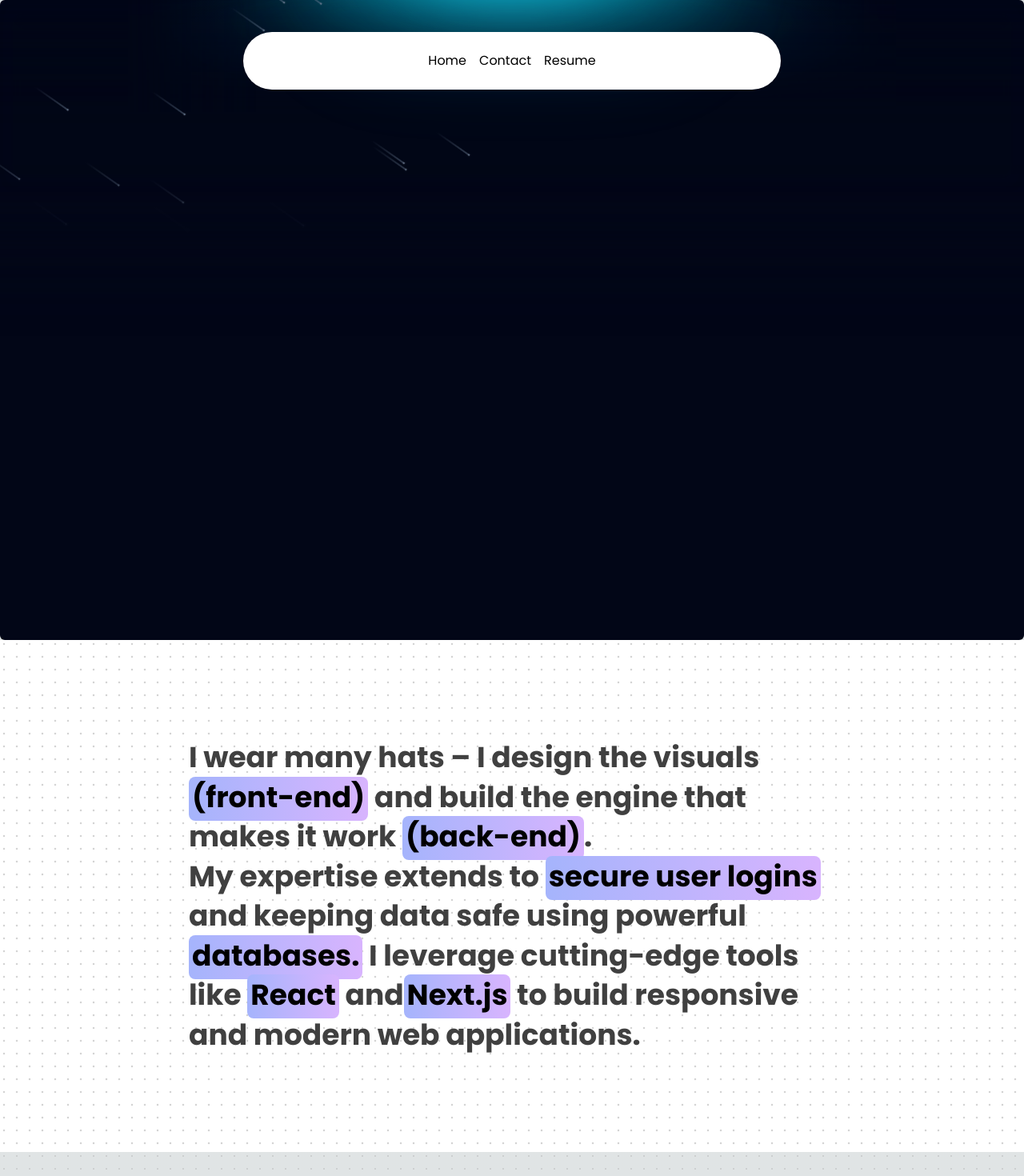
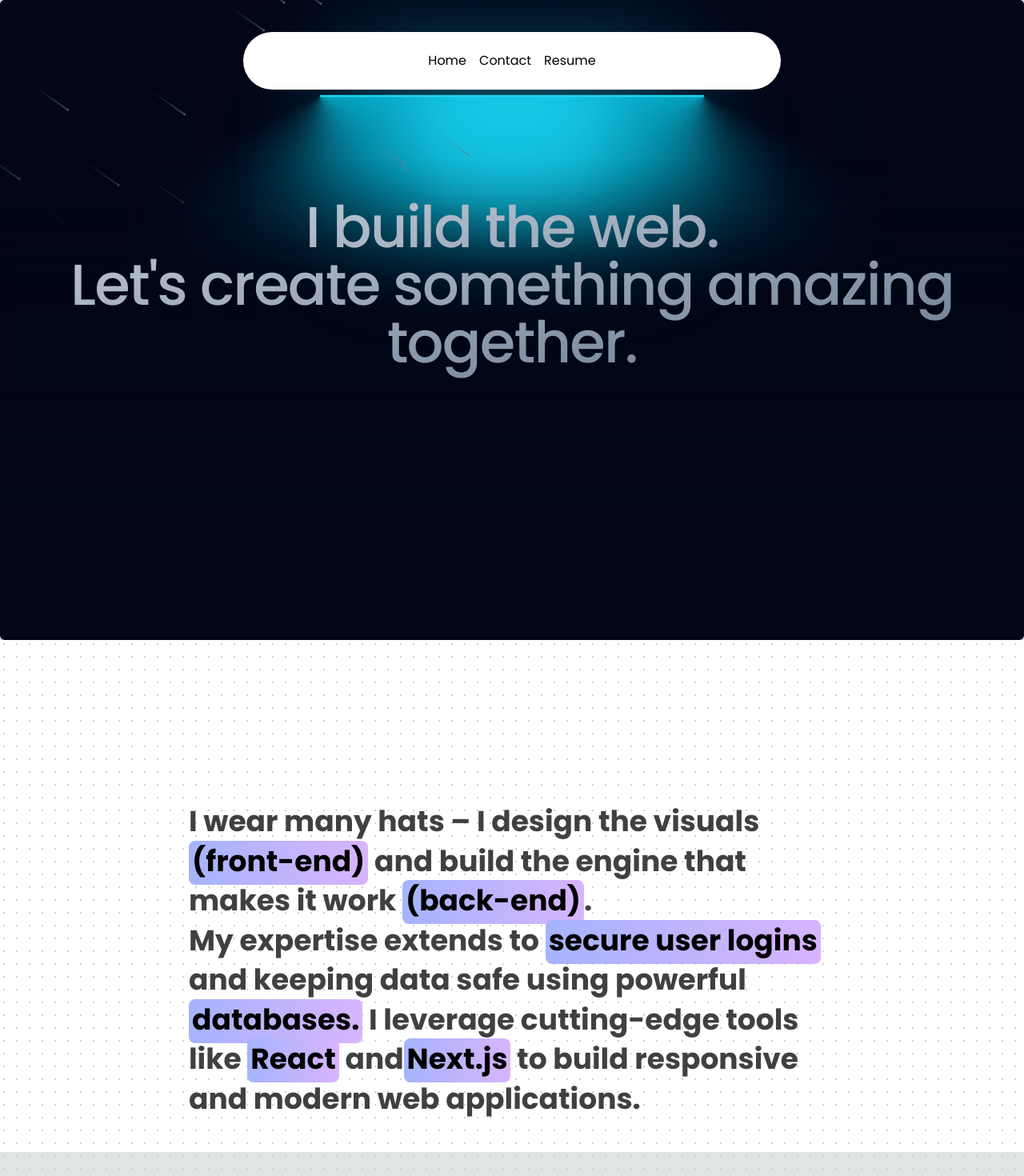
Before and after one commit to divyansharma001/portfolio, a Next.js app: page / in a window 1280 px wide. Shown: the top 1470 px of the page at 80% size. Built offline with nearby package versions, Linux system fonts and the light colour scheme.

Commit message:
Making responsive

```diff
--- a/src/components/Hero.tsx
+++ b/src/components/Hero.tsx
@@ -18,9 +18,9 @@
           duration: 0.5,
           ease: [0.4, 0.0, 0.2, 1],
         }}
-        className="text-2xl px-4 md:text-2xl lg:text-4xl font-bold text-neutral-700 dark:text-white max-w-4xl leading-relaxed lg:leading-snug  mx-auto "
+        className="text-2xl px-4 md:text-2xl lg:text-4xl font-bold text-neutral-700 dark:text-white max-w-4xl leading-relaxed lg:leading-snug  mx-auto pt-40"
       >
-        <div className="p-7">
+        <div className="xl:p-7">
   I wear many hats &ndash; I design the visuals{" "}
   <p>
     <Highlight className="text-black dark:text-white">
--- a/src/components/LampHeader.tsx
+++ b/src/components/LampHeader.tsx
@@ -6,7 +6,8 @@
 
 export function LampDemo() {
   return (
-    <LampContainer className="sm:block hidden">
+    <div className="xl:block hidden">
+    <LampContainer>
       <motion.h1
         initial={{ opacity: 0.5, y: 100 }}
         whileInView={{ opacity: 1, y: 0 }}
@@ -15,7 +16,7 @@
           duration: 0.8,
           ease: "easeInOut",
         }}
-        className="mt-8 w-full bg-gradient-to-br from-slate-300 to-slate-500 py-4 bg-clip-text text-center text-4xl font-medium tracking-tight text-transparent md:text-7xl sm:block hidden"
+        className="mt-8 w-full bg-gradient-to-br from-slate-300 to-slate-500 py-4 bg-clip-text text-center text-4xl font-medium tracking-tight text-transparent md:text-7xl xl:block hidden"
       >
         I build the web. <br />
         Let&apos;s create something amazing together.
@@ -23,5 +24,6 @@
       </motion.h1>
 
     </LampContainer>
+    </div>
   );
 }
--- a/src/components/ui/hero-parallax.tsx
+++ b/src/components/ui/hero-parallax.tsx
@@ -57,7 +57,7 @@
   return (
     <div
       ref={ref}
-      className="h-[300vh] py-40 overflow-hidden antialiased relative flex flex-col self-auto [perspective:1000px] [transform-style:preserve-3d] xl:block sm:hidden"
+      className="h-[300vh] py-40 overflow-hidden  antialiased relative flex flex-col self-auto [perspective:1000px] [transform-style:preserve-3d]"
     >
       <Header />
       <motion.div
@@ -105,7 +105,7 @@
 
 export const Header = () => {
   return (
-    <div className="max-w-7xl relative mx-auto py-20 md:py-40 px-4 w-full left-0 top-0 xl:block sm:hidden">
+    <div className="max-w-7xl relative mx-auto py-20 md:py-40 px-4 w-full  left-0 top-0">
       <h1 className="text-2xl md:text-7xl font-bold dark:text-white">
       Tech <br /> Stack
       </h1>
```
